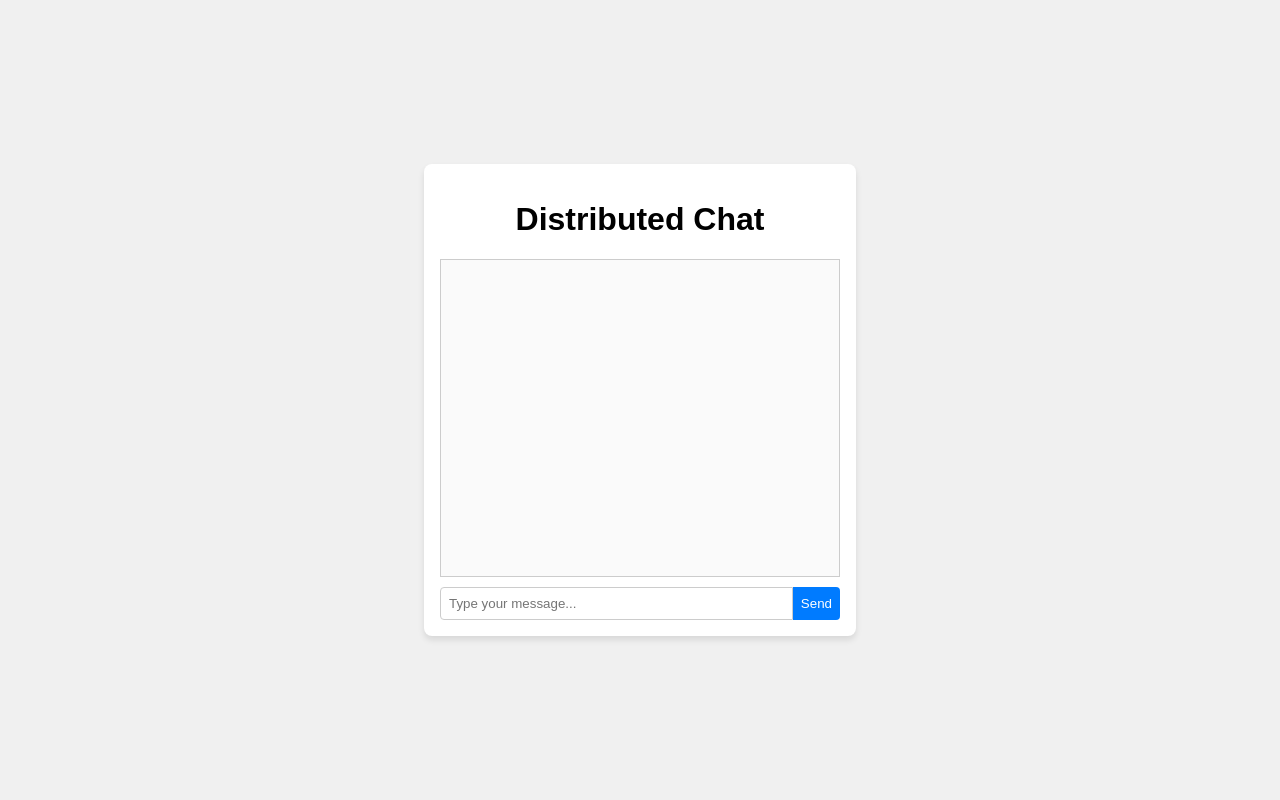
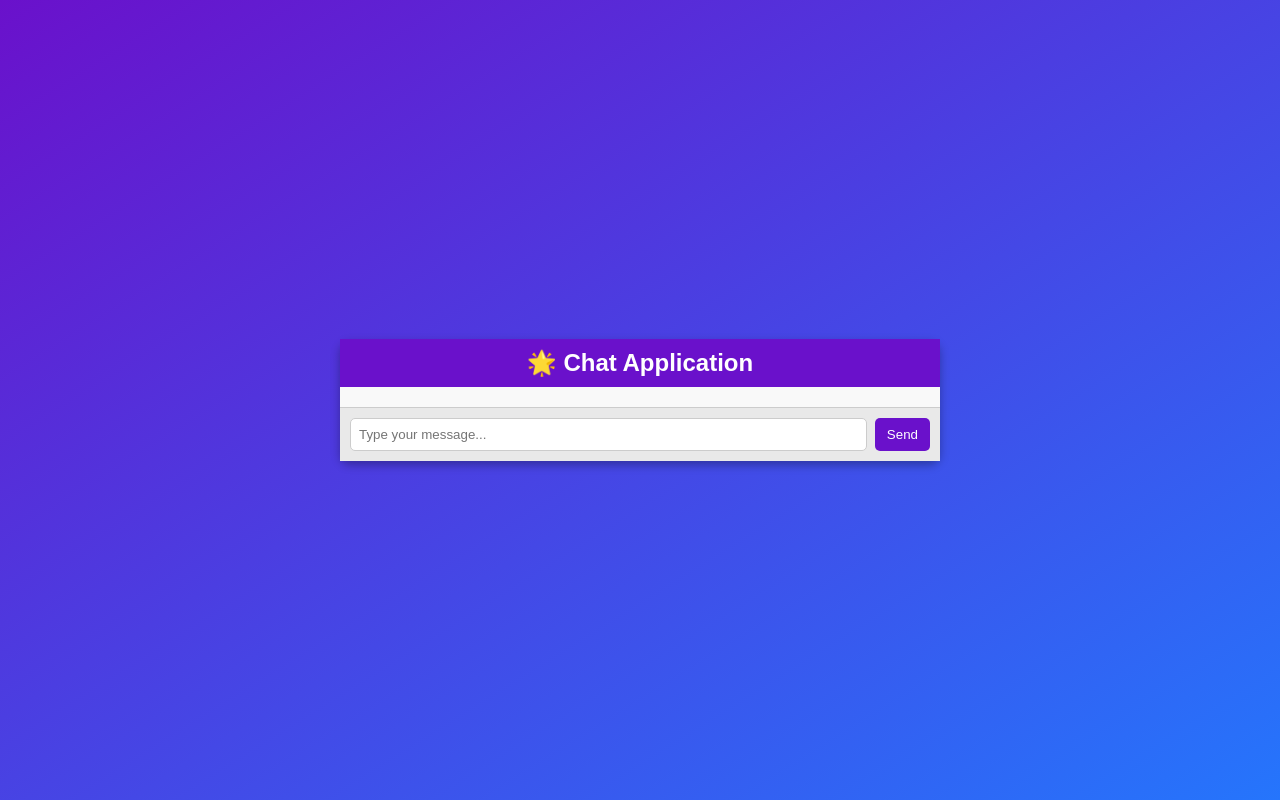
Before and after one commit to stutimistry147/distributed-chat, a plain HTML site: page frontend/index.html in a window 1280 px wide. Drawn offline with Linux system fonts and the light colour scheme.

Commit message:
Update index.html

```diff
--- a/frontend/index.html
+++ b/frontend/index.html
@@ -1,20 +1,95 @@
 <!DOCTYPE html>
 <html lang="en">
 <head>
-  <meta charset="UTF-8">
-  <meta name="viewport" content="width=device-width, initial-scale=1.0">
-  <title>Distributed Chat</title>
-  <link rel="stylesheet" href="style.css">
+    <meta charset="UTF-8">
+    <meta name="viewport" content="width=device-width, initial-scale=1.0">
+    <title>Chat Application</title>
+    <style>
+        /* Basic styling for the chat app */
+        body {
+            font-family: Arial, sans-serif;
+            background: linear-gradient(to bottom right, #6a11cb, #2575fc);
+            color: #fff;
+            margin: 0;
+            display: flex;
+            justify-content: center;
+            align-items: center;
+            height: 100vh;
+        }
+        #chat-container {
+            width: 80%;
+            max-width: 600px;
+            background: #fff;
+            color: #333;
+            border-radius: 10px;
+            box-shadow: 0 4px 10px rgba(0, 0, 0, 0.3);
+            display: flex;
+            flex-direction: column;
+        }
+        #header {
+            background: #6a11cb;
+            color: white;
+            padding: 10px;
+            text-align: center;
+            font-size: 1.5em;
+            font-weight: bold;
+        }
+        #messages {
+            flex: 1;
+            padding: 10px;
+            overflow-y: auto;
+            background: #f9f9f9;
+        }
+        .message {
+            margin-bottom: 10px;
+            padding: 8px 12px;
+            border-radius: 5px;
+        }
+        .sent {
+            background: #007bff;
+            color: white;
+            align-self: flex-end;
+        }
+        .received {
+            background: #f1f1f1;
+            color: #333;
+            align-self: flex-start;
+        }
+        #input-container {
+            display: flex;
+            padding: 10px;
+            background: #e9e9e9;
+            border-top: 1px solid #ccc;
+        }
+        #message-input {
+            flex: 1;
+            padding: 8px;
+            border: 1px solid #ccc;
+            border-radius: 5px;
+        }
+        #send-button {
+            background: #6a11cb;
+            color: white;
+            padding: 8px 12px;
+            border: none;
+            border-radius: 5px;
+            margin-left: 8px;
+            cursor: pointer;
+        }
+        #send-button:hover {
+            background: #2575fc;
+        }
+    </style>
 </head>
 <body>
-  <div id="chat-container">
-    <h1>Distributed Chat</h1>
-    <div id="messages"></div>
-    <form id="chat-form">
-      <input type="text" id="message-input" placeholder="Type your message..." required>
-      <button type="submit">Send</button>
-    </form>
-  </div>
-  <script src="app.js"></script>
+    <div id="chat-container">
+        <div id="header">🌟 Chat Application</div>
+        <div id="messages"></div>
+        <div id="input-container">
+            <input id="message-input" type="text" placeholder="Type your message...">
+            <button id="send-button">Send</button>
+        </div>
+    </div>
+    <script src="script.js"></script>
 </body>
 </html>
```
